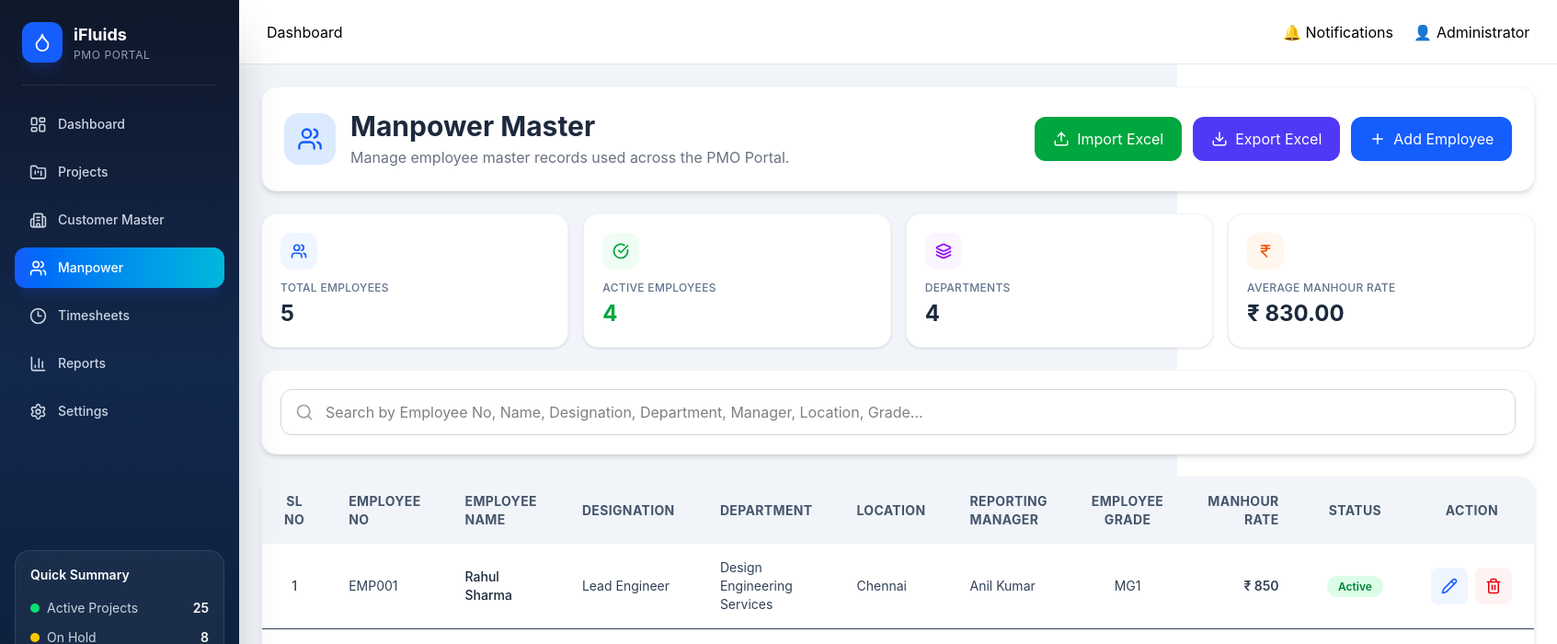
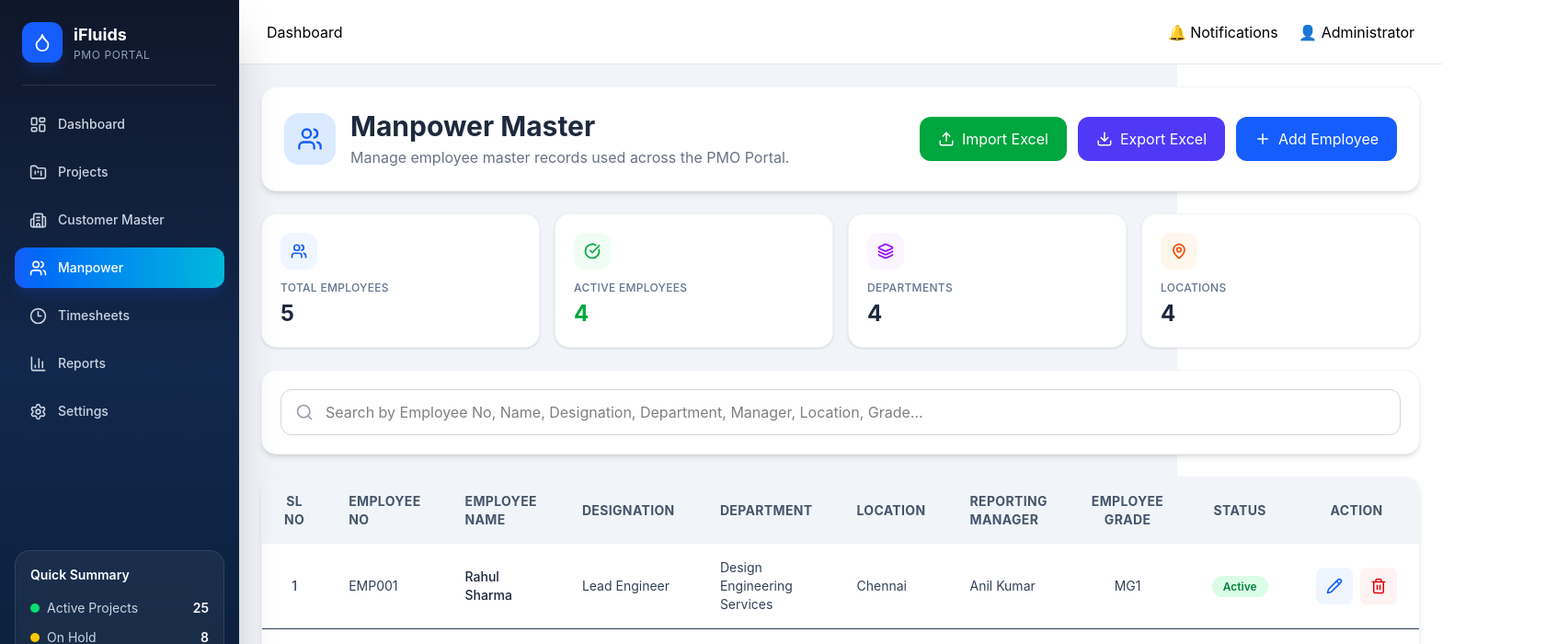
Before and after one commit to Monish0211/AK-Project-Tracker, a React (Vite) app: page /manpower in a window 1280 px wide. Shown: the top 700 px of the page at 92% size, 1693 px wide, since content can reach past the window. Built offline with nearby package versions, Linux system fonts and the light colour scheme.

Commit message:
Remove Manhour Rate column completely from Employee Master

```diff
--- a/src/data/EmployeeMasterData.ts
+++ b/src/data/EmployeeMasterData.ts
@@ -10,7 +10,6 @@ export const employeeMasterData: Employee[] = [
     location: "Chennai",
     reportingManager: "Anil Kumar",
     grade: "MG1",
-    manhourRate: 850,
     status: "Active",
     createdAt: new Date().toISOString(),
   },
@@ -23,7 +22,6 @@ export const employeeMasterData: Employee[] = [
     location: "Bangalore",
     reportingManager: "Anil Kumar",
     grade: "MG2",
-    manhourRate: 750,
     status: "Active",
     createdAt: new Date().toISOString(),
   },
@@ -36,7 +34,6 @@ export const employeeMasterData: Employee[] = [
     location: "Mumbai",
     reportingManager: "Suresh Kumar",
     grade: "SG1",
-    manhourRate: 900,
     status: "Active",
     createdAt: new Date().toISOString(),
   },
@@ -49,7 +46,6 @@ export const employeeMasterData: Employee[] = [
     location: "Site",
     reportingManager: "Suresh Kumar",
     grade: "SG2",
-    manhourRate: 700,
     status: "Active",
     createdAt: new Date().toISOString(),
   },
@@ -62,7 +58,6 @@ export const employeeMasterData: Employee[] = [
     location: "Chennai",
     reportingManager: "John Thomas",
     grade: "SG1",
-    manhourRate: 950,
     status: "Inactive",
     createdAt: new Date().toISOString(),
   },
--- a/src/pages/Manpower/Manpower.tsx
+++ b/src/pages/Manpower/Manpower.tsx
@@ -7,7 +7,7 @@ import {
   Download,
   CheckCircle,
   Layers,
-  IndianRupee,
+  MapPin,
 } from "lucide-react";
 
 import type { Employee } from "../../types/EmployeeModel";
@@ -97,7 +97,7 @@ const Manpower = () => {
       setEmployees(getEmployees());
 
       alert(
-        `Imported Successfully\n\nEmployees Added: ${result.added}\nEmployees Updated: ${result.updated}\nInvalid Rows: ${result.invalid}\nBlank Rows: ${result.blank}`
+        `Imported Successfully\n\nEmployees Added: ${result.added}\nEmployees Updated: ${result.updated}\nTotal Imported: ${result.totalImported}`
       );
 
       setShowImportModal(false);
@@ -117,9 +117,9 @@ const Manpower = () => {
   const uniqueDepartments = Array.from(
     new Set(employees.map((e) => e.department).filter(Boolean))
   ).length;
-  const averageRate = employees.length
-    ? employees.reduce((sum, e) => sum + (e.manhourRate || 0), 0) / employees.length
-    : 0;
+  const uniqueLocations = Array.from(
+    new Set(employees.map((e) => e.location).filter(Boolean))
+  ).length;
 
   return (
     <div className="space-y-6">
@@ -211,12 +211,9 @@ const Manpower = () => {
         />
 
         <KpiCard
-          icon={<IndianRupee size={18} strokeWidth={2.25} />}
-          label="Average Manhour Rate"
-          value={`₹ ${averageRate.toLocaleString("en-IN", {
-            minimumFractionDigits: 2,
-            maximumFractionDigits: 2,
-          })}`}
+          icon={<MapPin size={18} strokeWidth={2.25} />}
+          label="Locations"
+          value={String(uniqueLocations)}
           accent="orange"
         />
       </div>
--- a/src/pages/Manpower/components/EmployeeModal.tsx
+++ b/src/pages/Manpower/components/EmployeeModal.tsx
@@ -76,10 +76,6 @@ const EmployeeModal = ({
     employee?.grade ?? ""
   );
 
-  const [manhourRate, setManhourRate] = useState(
-    employee ? String(employee.manhourRate) : ""
-  );
-
   const [status, setStatus] = useState<Employee["status"]>(
     employee?.status ?? "Active"
   );
@@ -112,10 +108,18 @@ const EmployeeModal = ({
       return;
     }
 
-    const rate = Number(manhourRate);
+    if (!location.trim()) {
+      setError("Location is required.");
+      return;
+    }
 
-    if (manhourRate.trim() === "" || Number.isNaN(rate) || rate < 0) {
-      setError("Manhour rate must be greater than or equal to 0.");
+    if (!reportingManager.trim()) {
+      setError("Reporting manager is required.");
+      return;
+    }
+
+    if (!grade.trim()) {
+      setError("Employee grade is required.");
       return;
     }
 
@@ -153,7 +157,6 @@ const EmployeeModal = ({
               location: location.trim(),
               reportingManager: reportingManager.trim(),
               grade: grade.trim(),
-              manhourRate: rate,
               status,
             }
           : e
@@ -172,7 +175,6 @@ const EmployeeModal = ({
           location: location.trim(),
           reportingManager: reportingManager.trim(),
           grade: grade.trim(),
-          manhourRate: rate,
           status,
           createdAt: new Date().toISOString(),
         },
@@ -461,34 +463,6 @@ const EmployeeModal = ({
 
           </div>
 
-          {/* Manhour Rate */}
-          <div>
-
-            <label className="block text-sm font-medium mb-2">
-              Manhour Rate (₹)
-            </label>
-
-            <input
-              type="number"
-              value={manhourRate}
-              onChange={(e) => {
-                setManhourRate(e.target.value);
-                setError("");
-              }}
-              placeholder="Enter Manhour Rate"
-              className="
-                w-full
-                border
-                rounded-xl
-                p-3
-                focus:ring-2
-                focus:ring-blue-500
-                outline-none
-              "
-            />
-
-          </div>
-
           {/* Status */}
           <div>
 
--- a/src/pages/Manpower/components/EmployeeRow.tsx
+++ b/src/pages/Manpower/components/EmployeeRow.tsx
@@ -58,11 +58,6 @@ const EmployeeRow = ({
         {employee.grade || "—"}
       </td>
 
-      {/* Manhour Rate */}
-      <td className="px-6 py-4 text-right font-semibold">
-        ₹ {(employee.manhourRate || 0).toLocaleString("en-IN")}
-      </td>
-
       {/* Status */}
       <td className="px-6 py-4 text-center">
         <span
--- a/src/pages/Manpower/components/EmployeeTable.tsx
+++ b/src/pages/Manpower/components/EmployeeTable.tsx
@@ -84,10 +84,6 @@ const EmployeeTable = ({
                   Employee Grade
                 </th>
 
-                <th className="px-6 py-4 text-right w-36">
-                  Manhour Rate
-                </th>
-
                 <th className="px-6 py-4 text-center w-28">
                   Status
                 </th>
@@ -107,7 +103,7 @@ const EmployeeTable = ({
                 <tr>
 
                   <td
-                    colSpan={11}
+                    colSpan={10}
                     className="py-12 text-center text-gray-500"
                   >
                     No Employees Found
--- a/src/services/employeeService.ts
+++ b/src/services/employeeService.ts
@@ -77,6 +77,7 @@ export function deleteEmployee(id: string): void {
 export interface ImportResult {
   added: number;
   updated: number;
+  totalImported: number;
   invalid: number;
   blank: number;
 }
@@ -147,7 +148,7 @@ export async function importEmployeesFromExcel(
   const firstSheetName = workbook.SheetNames[0];
 
   if (!firstSheetName) {
-    return { added: 0, updated: 0, invalid: 0, blank: 0 };
+    return { added: 0, updated: 0, totalImported: 0, invalid: 0, blank: 0 };
   }
 
   const worksheet = workbook.Sheets[firstSheetName];
@@ -158,7 +159,7 @@ export async function importEmployeesFromExcel(
   });
 
   if (rows.length === 0) {
-    return { added: 0, updated: 0, invalid: 0, blank: 0 };
+    return { added: 0, updated: 0, totalImported: 0, invalid: 0, blank: 0 };
   }
 
   const [headerRow, ...dataRows] = rows;
@@ -220,7 +221,7 @@ export async function importEmployeesFromExcel(
         reportingManager,
         grade,
         status,
-        // Preserve manhourRate and createdAt
+        // Preserve createdAt
       };
       updated += 1;
     } else {
@@ -234,7 +235,6 @@ export async function importEmployeesFromExcel(
         location,
         reportingManager,
         grade,
-        manhourRate: 0, // billing rate managed inside PMO
         status,
         createdAt: new Date().toISOString(),
       });
@@ -247,6 +247,7 @@ export async function importEmployeesFromExcel(
   return {
     added,
     updated,
+    totalImported: added + updated,
     invalid,
     blank,
   };
@@ -262,7 +263,6 @@ export function exportEmployeesToExcel(employees: Employee[]): void {
     Location: employee.location,
     "Reporting Manager": employee.reportingManager,
     "Employee Grade": employee.grade,
-    "Manhour Rate": employee.manhourRate,
     Status: employee.status,
   }));
 
--- a/src/types/EmployeeModel.ts
+++ b/src/types/EmployeeModel.ts
@@ -9,7 +9,6 @@ export interface Employee {
   reportingManager: string;
   grade: string;
 
-  manhourRate: number;
   status: "Active" | "Inactive";
 
   createdAt: string;
```
